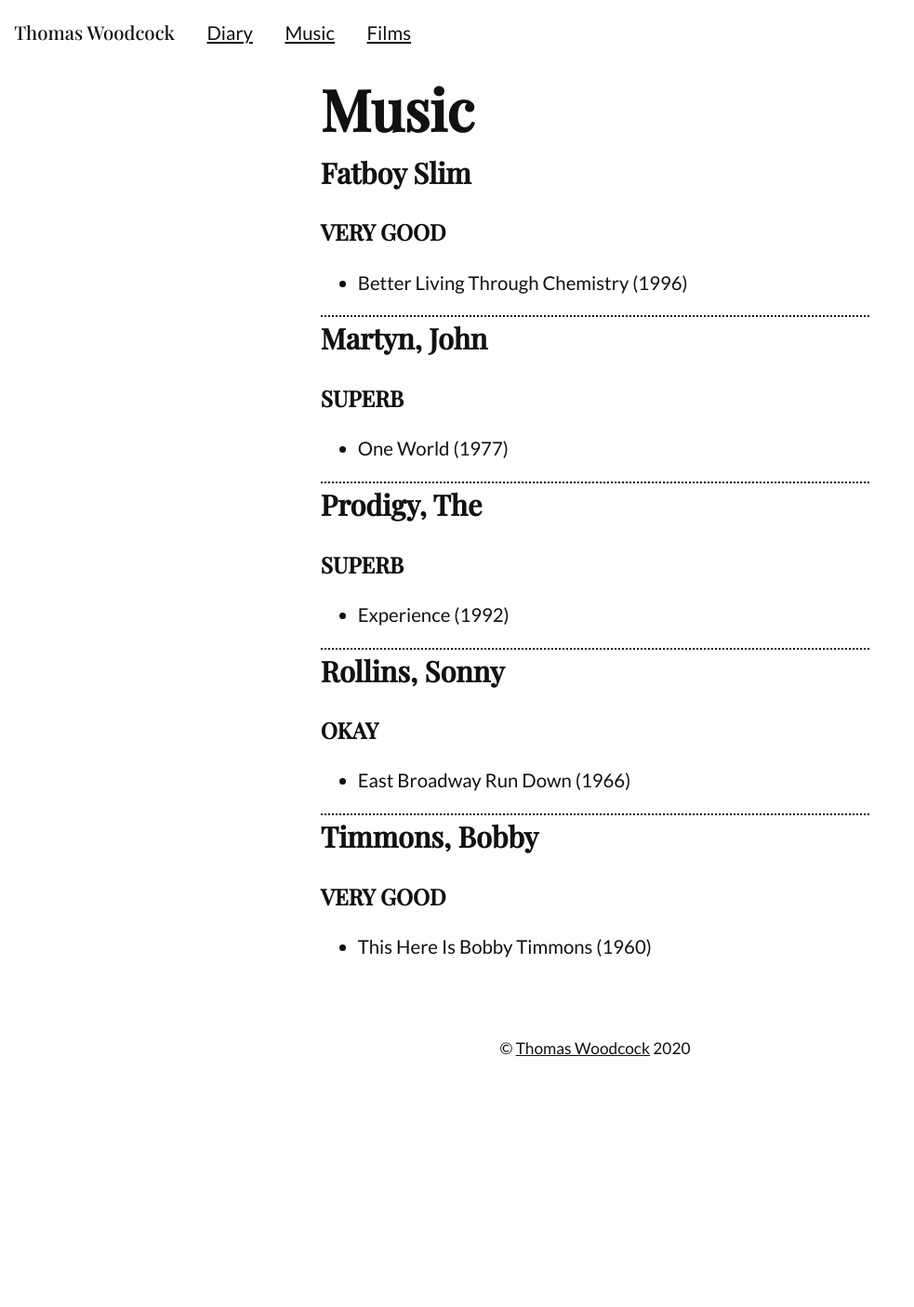
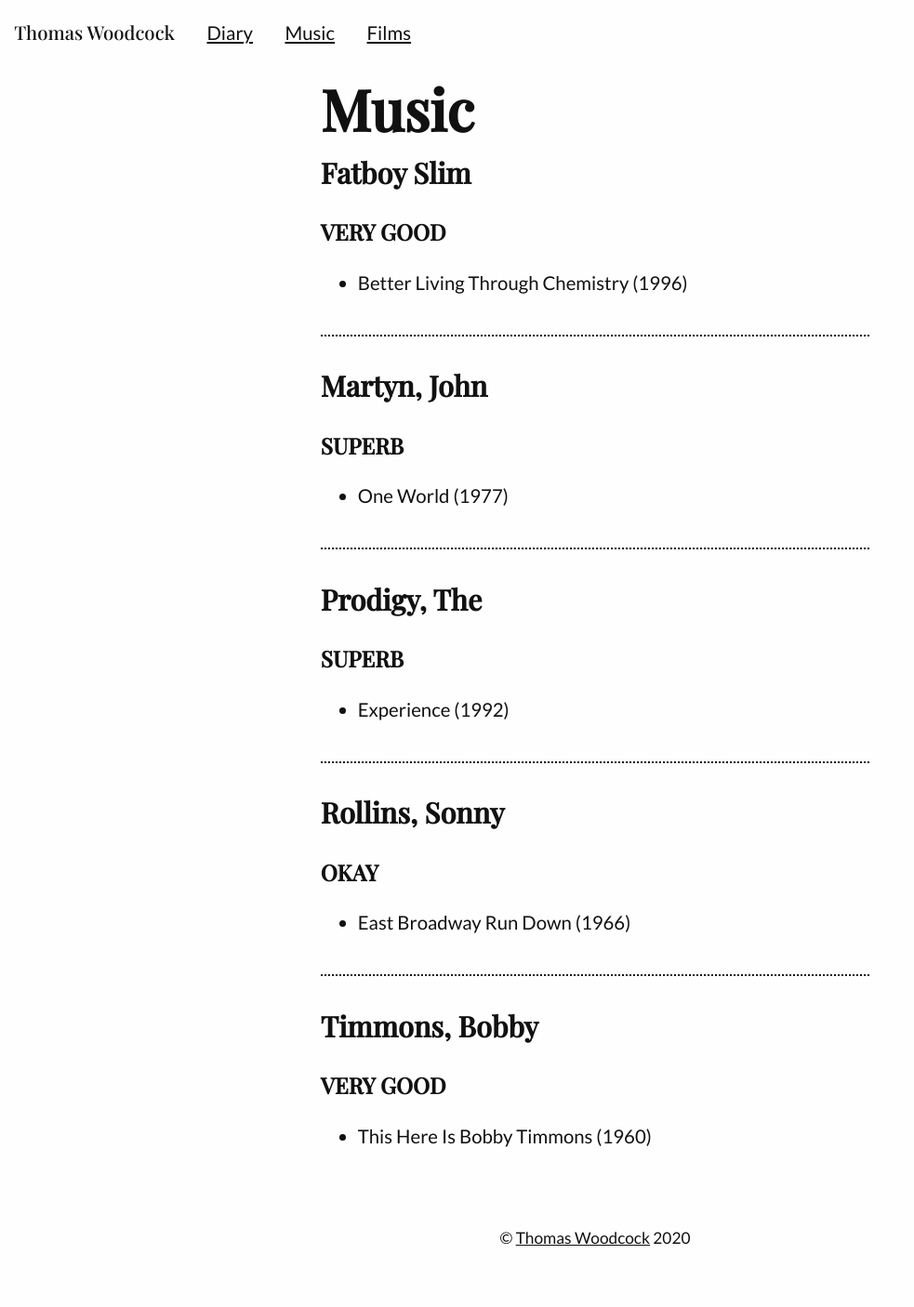
Before and after one commit to thomaswoodcock/thomaswoodcock.github.io, a Jekyll site: the page built from music/index.html, in a window 1280 px wide. Shown: the whole page at 93% size, without its empty margins (0-983 px from the left). Built offline with Jekyll 4.4.1, drawn with Linux system fonts in a browser that asks for light colours; before the commit the page ends 1202 px from its top, so only the background shows below that.

Commit message:
Adds margin and padding

```diff
--- a/css/main.css
+++ b/css/main.css
@@ -16,6 +16,8 @@
 
 main article article + article {
   border-top: 2px dotted #111111;
+  margin-top: 2rem;
+  padding-top: 1.5rem;
 }
 
 nav ul {
```
